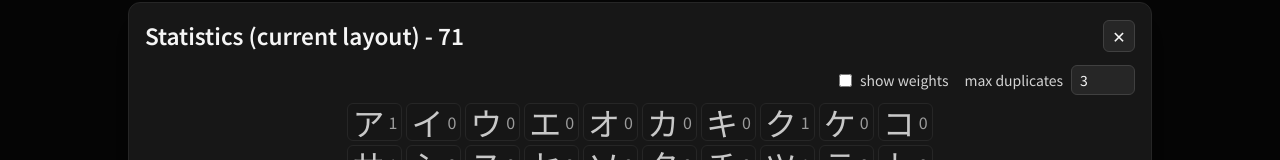
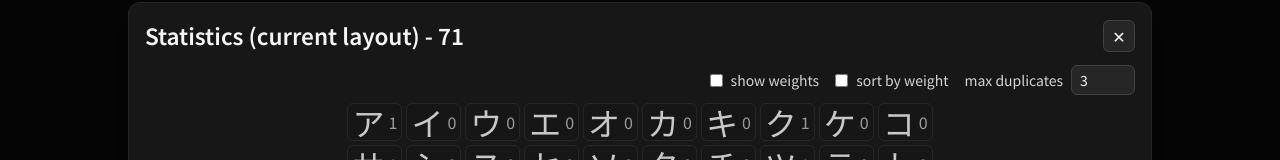
Before and after one commit to paltin/katakana, a React (Vite) app: page / in a window 1280 px wide. Both pictures are taken after a click on the button "Statistics". Shown: the part 332-492 px from the top of the page. Built offline with nearby package versions, Linux system fonts and the light colour scheme; a web font is replaced by a local one.

Commit message:
stats panel: add 'sort by weight' option; make cells clickable to toggle highlight of kana in layout; highlight tiles bright yellow; plumb highlighted set to grid

```diff
--- a/src/App.tsx
+++ b/src/App.tsx
@@ -66,6 +66,14 @@ function InnerApp() {
   const [settingsOpen, setSettingsOpen] = useState(false);
   const [statsOpen, setStatsOpen] = useState(false);
   const [filterOpen, setFilterOpen] = useState(false);
+  const [highlighted, setHighlighted] = useState<Set<string>>(new Set());
+  const onToggleHighlight = (romaji: string) => {
+    setHighlighted((prev) => {
+      const next = new Set(prev);
+      if (next.has(romaji)) next.delete(romaji); else next.add(romaji);
+      return next;
+    });
+  };
 
   return (
     <div className="min-h-dvh bg-neutral-950 text-neutral-100">
@@ -85,6 +93,7 @@ function InnerApp() {
           fontRem={settings.charRem}
           color={settings.kanaColor}
           fontFamily={settings.kanaFont}
+          highlightRomaji={highlighted}
         />
         <AnswerInput value={input} onChange={handleInputChange} />
         <button
@@ -124,7 +133,7 @@ function InnerApp() {
         </button>
 
         <SettingsPanel open={settingsOpen} onClose={() => setSettingsOpen(false)} />
-        <StatisticsPanel open={statsOpen} onClose={() => setStatsOpen(false)} selection={selection} problems={problemCounts} />
+        <StatisticsPanel open={statsOpen} onClose={() => setStatsOpen(false)} selection={selection} problems={problemCounts} highlighted={highlighted} onToggleHighlight={onToggleHighlight} />
         <FilterPanel open={filterOpen} onClose={() => setFilterOpen(false)} />
       </div>
     </div>
--- a/src/components/KanaGrid.tsx
+++ b/src/components/KanaGrid.tsx
@@ -10,9 +10,10 @@ type Props = {
   fontRem: number;
   color?: string;
   fontFamily?: string;
+  highlightRomaji?: Set<string>;
 };
 
-export function KanaGrid({ items, currentIndex, flash, cols, fontRem, color, fontFamily }: Props) {
+export function KanaGrid({ items, currentIndex, flash, cols, fontRem, color, fontFamily, highlightRomaji }: Props) {
   const gapRem = 0.5; // matches gap-x-2
   const desiredRem = Math.round(fontRem * 1.14 * 100) / 100; // keep proportion to font size
   const width = `min(${desiredRem}rem, calc((100% - ${(cols - 1) * gapRem}rem) / ${cols}))`;
@@ -32,6 +33,7 @@ export function KanaGrid({ items, currentIndex, flash, cols, fontRem, color, fon
           fontRem={fontRem}
           color={color}
           fontFamily={fontFamily}
+          highlighted={highlightRomaji ? highlightRomaji.has(item.romaji) : false}
           dim={idx < currentIndex}
         />
       ))}
--- a/src/components/KanaTile.tsx
+++ b/src/components/KanaTile.tsx
@@ -10,9 +10,10 @@ type Props = {
   dim?: boolean; // render with reduced opacity (already solved)
   color?: string; // glyph color
   fontFamily?: string; // font family for kana
+  highlighted?: boolean; // highlight override
 };
 
-export function KanaTile({ kana, romaji, isCurrent, flash, width, fontRem, dim, color, fontFamily }: Props) {
+export function KanaTile({ kana, romaji, isCurrent, flash, width, fontRem, dim, color, fontFamily, highlighted }: Props) {
   const base =
     "aspect-square grid place-items-center rounded-xl text-6xl transition";
   const visual = isCurrent
@@ -28,6 +29,7 @@ export function KanaTile({ kana, romaji, isCurrent, flash, width, fontRem, dim,
         ...(fontRem ? { fontSize: `${fontRem}rem` } : {}),
         ...(color ? { color } : {}),
         ...(fontFamily ? { fontFamily } : {}),
+        ...(highlighted ? { color: '#ffd54a', opacity: 1 } : {}),
       }}
     >
       {kana}
--- a/src/components/StatisticsPanel.tsx
+++ b/src/components/StatisticsPanel.tsx
@@ -1,7 +1,7 @@
 import { KATAKANA, type Kana } from '../data/katakana';
 import { useFilters } from '../context/FilterContext';
 import { useSettings } from '../context/SettingsContext';
-import { useState } from 'react';
+import { useState, useMemo } from 'react';
 import { getScore, getMaxDuplicates, setMaxDuplicates } from '../stats/store';
 
 type Props = {
@@ -9,14 +9,17 @@ type Props = {
   onClose: () => void;
   selection: Kana[]; // current grid items (may include duplicates)
   problems: Record<string, number>;
+  highlighted: Set<string>;
+  onToggleHighlight: (romaji: string) => void;
 };
 
-export function StatisticsPanel({ open, onClose, selection, problems }: Props) {
+export function StatisticsPanel({ open, onClose, selection, problems, highlighted, onToggleHighlight }: Props) {
   const { selected } = useFilters();
   const { settings } = useSettings();
   if (!open) return null;
 
   const [showWeights, setShowWeights] = useState(false);
+  const [sortByWeight, setSortByWeight] = useState(false);
   // total not used after simplifying cells to show only counts
 
   // Pool of characters considered in practice (selected in Filter).
@@ -30,6 +33,13 @@ export function StatisticsPanel({ open, onClose, selection, problems }: Props) {
   for (const k of selection) {
     counts.set(k.romaji, (counts.get(k.romaji) ?? 0) + 1);
   }
+
+  const alpha = 0.7; const epsilon = 0.1;
+  const decorated = useMemo(() => pool.map((k) => ({
+    k,
+    weight: (1 - epsilon) * (1 + alpha * getScore(k.romaji)) + epsilon,
+  })), [pool]);
+  const list = useMemo(() => sortByWeight ? [...decorated].sort((a,b)=> b.weight - a.weight) : decorated, [decorated, sortByWeight]);
 
   return (
     <div className="fixed inset-0 z-50 flex items-end justify-center pb-4">
@@ -53,6 +63,10 @@ export function StatisticsPanel({ open, onClose, selection, problems }: Props) {
               <span className="text-neutral-300">show weights</span>
             </label>
             <label className="inline-flex items-center gap-2">
+              <input type="checkbox" checked={sortByWeight} onChange={(e) => setSortByWeight(e.target.checked)} />
+              <span className="text-neutral-300">sort by weight</span>
+            </label>
+            <label className="inline-flex items-center gap-2">
               <span className="text-neutral-300">max duplicates</span>
               <input
                 type="number"
@@ -65,19 +79,16 @@ export function StatisticsPanel({ open, onClose, selection, problems }: Props) {
             </label>
           </div>
           <div className="grid gap-1 grid-cols-[repeat(10,max-content)] auto-rows-max justify-center">
-            {pool.map((k) => {
+            {list.map(({k, weight}) => {
               const c = counts.get(k.romaji) ?? 0;
               const p = problems[k.romaji] ?? 0;
               const color = p >= 3 ? '#ef4444' : p === 2 ? '#f6a04d' : p === 1 ? '#f5e08a' : settings.kanaColor;
-              // compute weight same as adaptive selection
-              const alpha = 0.7; const epsilon = 0.1;
-              const s = getScore(k.romaji);
-              const weight = (1 - epsilon) * (1 + alpha * s) + epsilon;
+              const isHighlighted = highlighted.has(k.romaji);
               return (
-                <div key={k.romaji} className="flex items-center justify-between gap-1 rounded-md border border-neutral-800 bg-neutral-900/60 px-1 py-0.5">
-                  <span className="leading-none [font-family:'Noto Serif JP']" style={{ color, fontSize: '2rem' }}>{k.kana}</span>
+                <button key={k.romaji} onClick={() => onToggleHighlight(k.romaji)} className={`flex items-center justify-between gap-1 rounded-md border px-1 py-0.5 ${isHighlighted ? 'border-yellow-400' : 'border-neutral-800'} bg-neutral-900/60`}>
+                  <span className="leading-none [font-family:'Noto Serif JP']" style={{ color: isHighlighted ? '#ffd54a' : color, fontSize: '2rem' }}>{k.kana}</span>
                   <span className="text-neutral-300 opacity-70" style={{ fontSize: '16px' }}>{showWeights ? weight.toFixed(2) : c}</span>
-                </div>
+                </button>
               );
             })}
           </div>
```
